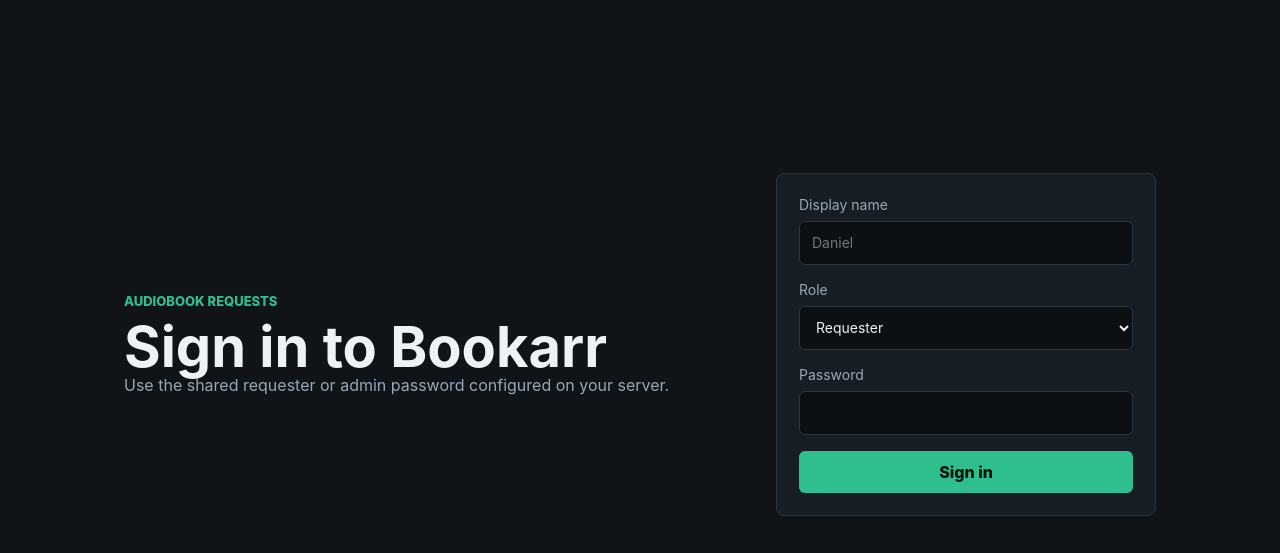
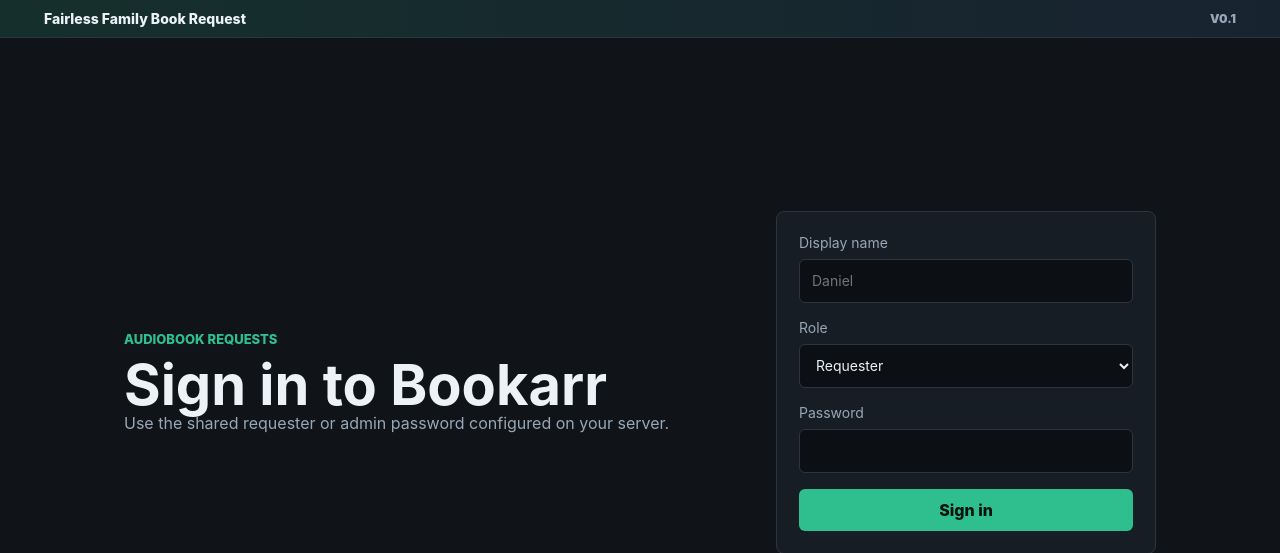
Before and after one commit to dfairles/bookarr, a FastAPI app: page /login in a window 1280 px wide. Shown: the part 59-612 px from the top of the page. Before the commit the page ends 575 px from the top, so only its background shows below. Run offline with FastAPI, Linux system fonts and the light colour scheme; parts of the project's set-up code (start-up, migrations or seed data) failed here and were passed over.

Commit message:
Add site banner and version label

```diff
--- a/app/config.py
+++ b/app/config.py
@@ -5,6 +5,7 @@ from pydantic_settings import BaseSettings, SettingsConfigDict
 
 class Settings(BaseSettings):
     app_name: str = "Bookarr"
+    app_version: str = Field(default="0.1", validation_alias="BOOKARR_VERSION")
     secret_key: str = Field(default="change-me", validation_alias="BOOKARR_SECRET_KEY")
     requester_password: str = Field(default="requester", validation_alias="BOOKARR_REQUESTER_PASSWORD")
     admin_password: str = Field(default="admin", validation_alias="BOOKARR_ADMIN_PASSWORD")
--- a/app/main.py
+++ b/app/main.py
@@ -56,6 +56,7 @@ def render(request: Request, template: str, **context):
         template,
         {
             "app_name": settings.app_name,
+            "app_version": settings.app_version,
             "user": current_user(request),
             **context,
         },
--- a/app/static/styles.css
+++ b/app/static/styles.css
@@ -74,6 +74,26 @@ nav {
 nav a:hover,
 .link-button:hover {
   color: var(--text);
+}
+
+.site-banner {
+  align-items: center;
+  background: linear-gradient(90deg, rgba(47, 191, 143, 0.16), rgba(96, 165, 250, 0.1));
+  border-bottom: 1px solid var(--line);
+  color: var(--text);
+  display: flex;
+  font-size: 14px;
+  font-weight: 800;
+  gap: 12px;
+  justify-content: space-between;
+  padding: 10px clamp(16px, 5vw, 44px);
+}
+
+.version {
+  color: var(--muted);
+  font-size: 12px;
+  font-weight: 900;
+  text-transform: uppercase;
 }
 
 main {
@@ -339,6 +359,7 @@ button,
   }
 
   .topbar,
+  .site-banner,
   .page-head,
   .request-card {
     align-items: flex-start;
--- a/app/templates/base.html
+++ b/app/templates/base.html
@@ -23,6 +23,10 @@
         </nav>
       {% endif %}
     </header>
+    <section class="site-banner">
+      <span>Fairless Family Book Request</span>
+      <span class="version">v{{ app_version }}</span>
+    </section>
     <main>
       {% block content %}{% endblock %}
     </main>
```
Also changed, not shown: README.md, 1 other file.
